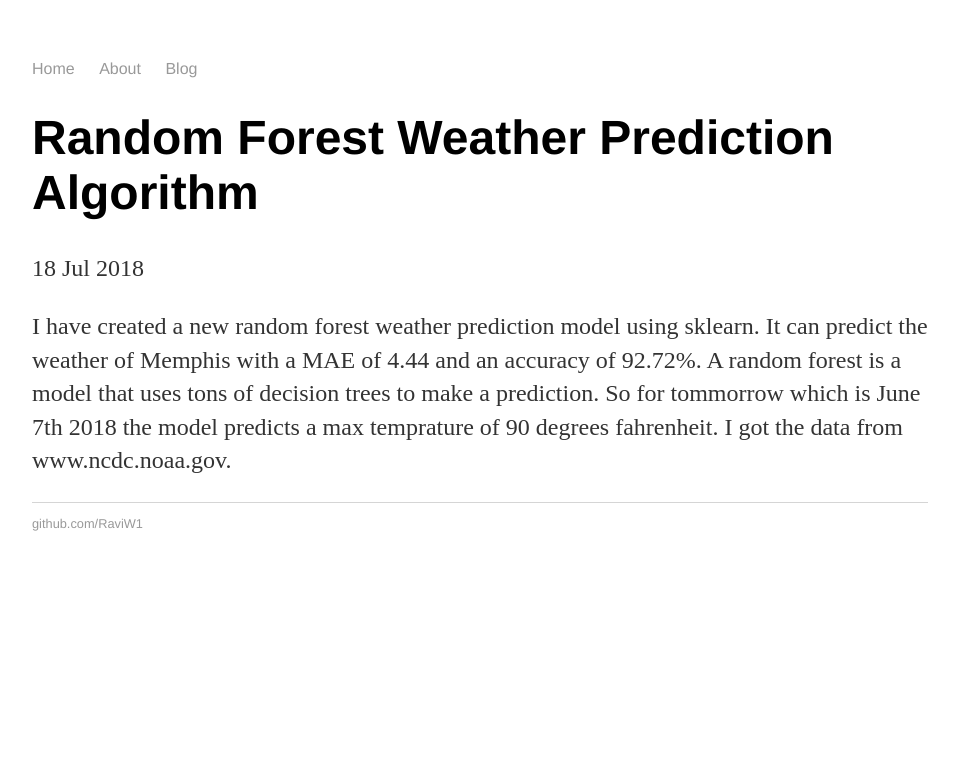
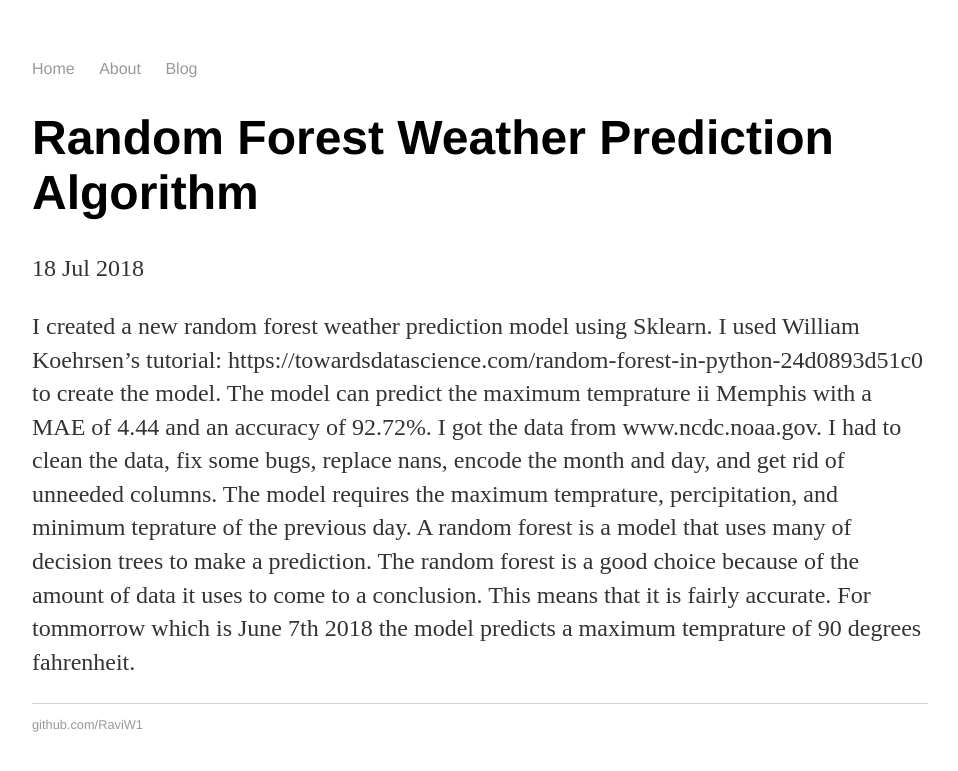
Before and after one commit to RaviW1/ravi_wije_old_site, a Jekyll site: the page built from _posts/2018-07-18-Random-Forest.md, in a window 1280 px wide. Shown: the top 771 px of the page, without its empty margins (160-1118 px from the left). Built offline with Jekyll 4.4.1, drawn with Linux system fonts in a browser that asks for light colours.

Commit message:
Update 2018-07-18-Random-Forest.md

```diff
--- a/_posts/2018-07-18-Random-Forest.md
+++ b/_posts/2018-07-18-Random-Forest.md
@@ -4,8 +4,11 @@
 date: 2018-07-18
 ---
 
-I have created a new random forest weather prediction model using sklearn.
-It can predict the weather of Memphis with a MAE of 4.44 and an accuracy of 92.72%.
-A random forest is a model that uses tons of decision trees to make a prediction.
-So for tommorrow which is June 7th 2018 the model predicts a max temprature of 90 degrees fahrenheit.
-I got the data from www.ncdc.noaa.gov.
+I created a new random forest weather prediction model using Sklearn.
+I used William Koehrsen's tutorial: https://towardsdatascience.com/random-forest-in-python-24d0893d51c0 to create the model.
+The model can predict the maximum temprature ii Memphis with a MAE of 4.44 and an accuracy of 92.72%.
+I got the data from www.ncdc.noaa.gov. I had to clean the data, fix some bugs, replace nans, encode the month and day, and get rid of unneeded columns.
+The model requires the maximum temprature, percipitation, and minimum teprature of the previous day.
+A random forest is a model that uses many of decision trees to make a prediction.
+The random forest is a good choice because of the amount of data it uses to come to a conclusion. This means that it is fairly accurate.
+For tommorrow which is June 7th 2018 the model predicts a maximum temprature of 90 degrees fahrenheit.
```
